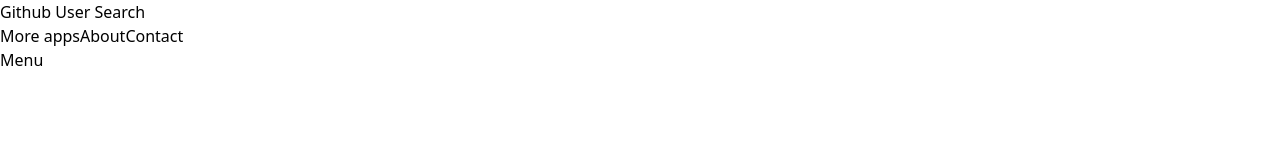
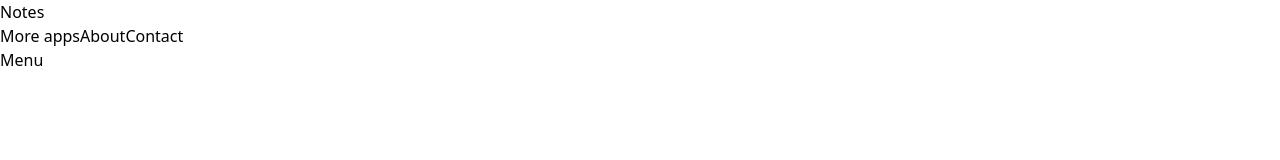
Before and after one commit to monyasau/Notes-app, a React (Vite) app: page / in a window 1280 px wide. Shown: the top 160 px of the page. Built offline with nearby package versions, Linux system fonts and the light colour scheme.

Commit message:
Updated app name

```diff
--- a/src/components/TopNav.jsx
+++ b/src/components/TopNav.jsx
@@ -10,7 +10,7 @@
       <div className="flex max-w-screen-xl w-full mx-auto justify-between py-2 md:px-0 px-4">
         <div>
           <a href="/" className="text-xl font-bold">
-            Github User Search
+            Notes
           </a>
         </div>
 
```
